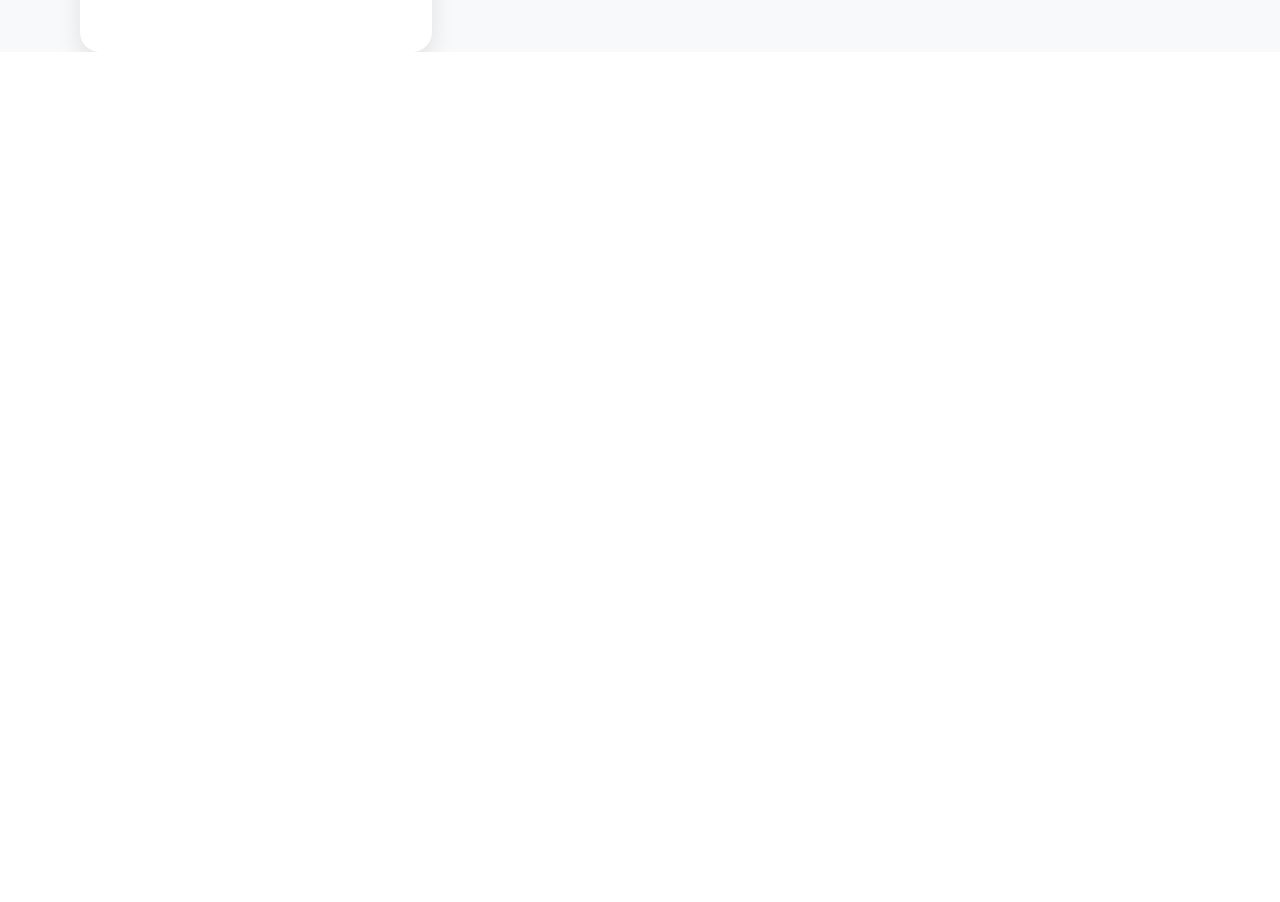
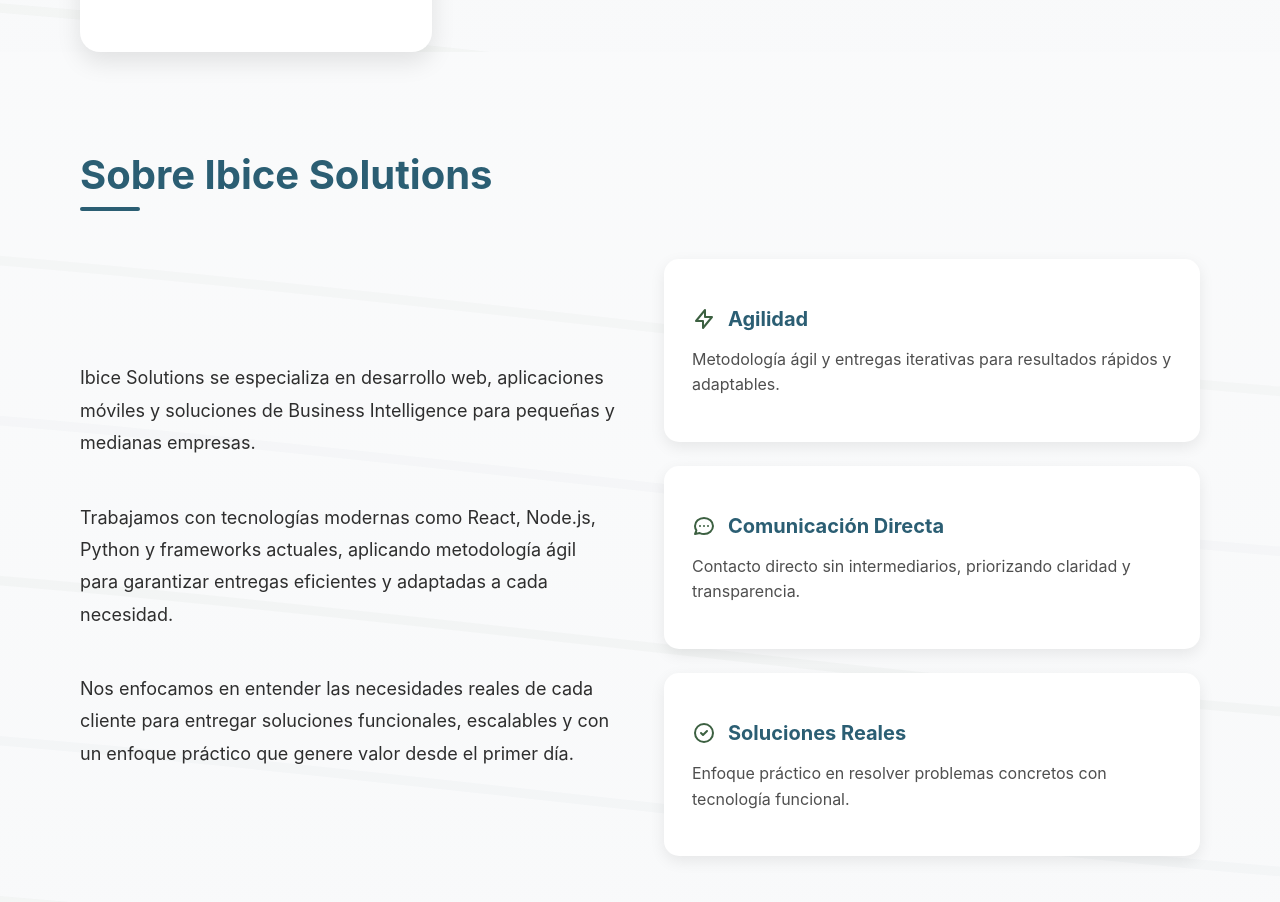
Before and after one commit to tobiasderene/ibice, a React (Create React App) app: page / in a window 1280 px wide. Shown: the part 2465-3367 px from the top of the page. Before the commit the page ends 2517 px from the top, so only its background shows below. Built offline with nearby package versions, Linux system fonts and the light colour scheme.

Commit message:
about us

```diff
--- a/src/App.jsx
+++ b/src/App.jsx
@@ -2,6 +2,7 @@ import Header from './components/Header';
 import Hero from './components/Hero';
 import Benefits from './components/Benefits';
 import Products from './components/Products';
+import AboutUs from './components/AboutUs';
 
 function App() {
   return (
@@ -10,6 +11,7 @@ function App() {
       <Hero id="inicio" />
       <Products id="productos" />
       <Benefits id="benefits" />
+      <AboutUs id="aboutus" />
     </>
   );
 }
--- a/src/components/AboutUs.jsx
+++ b/src/components/AboutUs.jsx
@@ -1,146 +1,109 @@
-import React, { useState, useEffect, useRef } from 'react';
+import { useEffect, useRef } from 'react';
 import '../styles/AboutUs.css';
 
-export default function SobreNosotros() {
-  const [isVisible, setIsVisible] = useState(false);
-  const sectionRef = useRef(null);
+const AboutSection = () => {
+  const headerRef = useRef(null);
+  const contentRef = useRef(null);
 
   useEffect(() => {
-    const observer = new IntersectionObserver(
-      ([entry]) => {
+    const observerOptions = {
+      threshold: 0.2,
+      rootMargin: '0px 0px -50px 0px'
+    };
+
+    const observer = new IntersectionObserver((entries) => {
+      entries.forEach(entry => {
         if (entry.isIntersecting) {
-          setIsVisible(true);
+          entry.target.classList.add('visible');
         }
-      },
-      { threshold: 0.2 }
-    );
+      });
+    }, observerOptions);
 
-    if (sectionRef.current) {
-      observer.observe(sectionRef.current);
-    }
+    if (headerRef.current) observer.observe(headerRef.current);
+    if (contentRef.current) observer.observe(contentRef.current);
 
     return () => {
-      if (sectionRef.current) {
-        observer.unobserve(sectionRef.current);
-      }
+      if (headerRef.current) observer.unobserve(headerRef.current);
+      if (contentRef.current) observer.unobserve(contentRef.current);
     };
   }, []);
 
-  const servicios = [
-    {
-      icon: '🎯',
-      titulo: 'Estrategia Digital',
-      descripcion: 'Desarrollamos estrategias personalizadas que impulsan tu presencia online y maximizan tu ROI.'
-    },
-    {
-      icon: '💻',
-      titulo: 'Desarrollo Web',
-      descripcion: 'Creamos sitios web y aplicaciones modernas, rápidas y optimizadas para todos los dispositivos.'
-    },
-    {
-      icon: '📱',
-      titulo: 'Apps Móviles',
-      descripcion: 'Diseñamos y desarrollamos aplicaciones móviles nativas e híbridas para iOS y Android.'
-    },
-    {
-      icon: '🎨',
-      titulo: 'Diseño UX/UI',
-      descripcion: 'Experiencias de usuario intuitivas y diseños visuales que conectan con tu audiencia.'
-    },
-    {
-      icon: '📊',
-      titulo: 'Marketing Digital',
-      descripcion: 'Campañas efectivas en redes sociales, SEO y publicidad digital para hacer crecer tu negocio.'
-    },
-    {
-      icon: '🔧',
-      titulo: 'Consultoría Tech',
-      descripcion: 'Asesoramiento especializado en tecnología para optimizar tus procesos y sistemas.'
-    }
-  ];
-
   return (
-    <section className="sobre-nosotros" id="sobre-nosotros" ref={sectionRef}>
-      <div className="sobre-nosotros-container">
-        <div className={`sobre-header ${isVisible ? 'visible' : ''}`}>
-          <h2 className="sobre-title">Sobre Nosotros</h2>
-          <p className="sobre-subtitle">
-            Somos un equipo apasionado de profesionales dedicados a transformar ideas en soluciones digitales innovadoras
-          </p>
+    <section className="about-section" id='aboutus'>
+      <div className="about-container">
+        {/* Header */}
+        <div className="about-header" ref={headerRef}>
+          <h2 className="about-title">Sobre Ibice Solutions</h2>
+          <div className="about-accent-line"></div>
         </div>
 
-        <div className={`sobre-content ${isVisible ? 'visible' : ''}`}>
-          <div className="sobre-descripcion">
-            <div className="descripcion-card">
-              <h3>Nuestra Misión</h3>
-              <p>
-                Empoderar a empresas y emprendedores con tecnología de vanguardia,
-                brindando soluciones digitales que no solo cumplen expectativas,
-                sino que las superan. Creemos en el poder de la innovación para
-                transformar negocios y crear experiencias memorables.
+        {/* Content Grid */}
+        <div className="about-content" ref={contentRef}>
+          {/* Columna de Texto */}
+          <div className="about-text-column">
+            <p className="about-paragraph">
+              Ibice Solutions se especializa en desarrollo web, aplicaciones móviles
+              y soluciones de Business Intelligence para pequeñas y medianas empresas.
+            </p>
+            <p className="about-paragraph">
+              Trabajamos con tecnologías modernas como React, Node.js, Python y frameworks
+              actuales, aplicando metodología ágil para garantizar entregas eficientes
+              y adaptadas a cada necesidad.
+            </p>
+            <p className="about-paragraph">
+              Nos enfocamos en entender las necesidades reales de cada cliente para
+              entregar soluciones funcionales, escalables y con un enfoque práctico
+              que genere valor desde el primer día.
+            </p>
+          </div>
+
+          {/* Columna de Valores */}
+          <div className="about-values-column">
+            <div className="about-value-item">
+              <h3 className="about-value-title">
+                <svg className="about-value-icon" fill="none" stroke="currentColor" viewBox="0 0 24 24">
+                  <path strokeLinecap="round" strokeLinejoin="round" strokeWidth="2" d="M13 10V3L4 14h7v7l9-11h-7z"/>
+                </svg>
+                Agilidad
+              </h3>
+              <p className="about-value-description">
+                Metodología ágil y entregas iterativas para resultados rápidos y adaptables.
               </p>
             </div>
 
-            <div className="descripcion-stats">
-              <div className="stat-item">
-                <span className="stat-number">150+</span>
-                <span className="stat-label">Proyectos Completados</span>
-              </div>
-              <div className="stat-item">
-                <span className="stat-number">50+</span>
-                <span className="stat-label">Clientes Satisfechos</span>
-              </div>
-              <div className="stat-item">
-                <span className="stat-number">10+</span>
-                <span className="stat-label">Años de Experiencia</span>
-              </div>
+            <div className="about-value-item">
+              <h3 className="about-value-title">
+                <svg className="about-value-icon" fill="none" stroke="currentColor" viewBox="0 0 24 24">
+                  <path strokeLinecap="round" strokeLinejoin="round" strokeWidth="2" d="M8 12h.01M12 12h.01M16 12h.01M21 12c0 4.418-4.03 8-9 8a9.863 9.863 0 01-4.255-.949L3 20l1.395-3.72C3.512 15.042 3 13.574 3 12c0-4.418 4.03-8 9-8s9 3.582 9 8z"/>
+                </svg>
+                Comunicación Directa
+              </h3>
+              <p className="about-value-description">
+                Contacto directo sin intermediarios, priorizando claridad y transparencia.
+              </p>
             </div>
-          </div>
 
-          <div className="sobre-valores">
-            <h3>Nuestros Valores</h3>
-            <div className="valores-grid">
-              <div className="valor-item">
-                <span className="valor-icon">⚡</span>
-                <h4>Innovación</h4>
-                <p>Siempre buscando las mejores soluciones tecnológicas</p>
-              </div>
-              <div className="valor-item">
-                <span className="valor-icon">🤝</span>
-                <h4>Compromiso</h4>
-                <p>Dedicados al éxito de cada proyecto</p>
-              </div>
-              <div className="valor-item">
-                <span className="valor-icon">🌟</span>
-                <h4>Excelencia</h4>
-                <p>Calidad en cada línea de código</p>
-              </div>
-              <div className="valor-item">
-                <span className="valor-icon">💡</span>
-                <h4>Creatividad</h4>
-                <p>Diseños únicos que destacan</p>
-              </div>
+            <div className="about-value-item">
+              <h3 className="about-value-title">
+                <svg className="about-value-icon" fill="none" stroke="currentColor" viewBox="0 0 24 24">
+                  <path strokeLinecap="round" strokeLinejoin="round" strokeWidth="2" d="M9 12l2 2 4-4m6 2a9 9 0 11-18 0 9 9 0 0118 0z"/>
+                </svg>
+                Soluciones Reales
+              </h3>
+              <p className="about-value-description">
+                Enfoque práctico en resolver problemas concretos con tecnología funcional.
+              </p>
             </div>
           </div>
         </div>
 
-        <div className={`servicios-grid ${isVisible ? 'visible' : ''}`}>
-          <h3 className="servicios-title">Lo Que Hacemos</h3>
-          <div className="servicios-container">
-            {servicios.map((servicio, index) => (
-              <div
-                key={index}
-                className="servicio-card"
-                style={{ animationDelay: `${index * 0.1}s` }}
-              >
-                <div className="servicio-icon">{servicio.icon}</div>
-                <h4 className="servicio-titulo">{servicio.titulo}</h4>
-                <p className="servicio-descripcion">{servicio.descripcion}</p>
-              </div>
-            ))}
-          </div>
-        </div>
+        {/* CTA Opcional */}
+        {/* <div className="about-cta">
+          <a href="#contact" className="about-cta-button">Hablemos de tu proyecto</a>
+        </div> */}
       </div>
     </section>
   );
-}
+};
+
+export default AboutSection;
--- a/src/components/Header.jsx
+++ b/src/components/Header.jsx
@@ -43,7 +43,7 @@ export default function Header() {
           <a href="#inicio" onClick={(e) => { e.preventDefault(); scrollToSection('inicio'); }}>Inicio</a>
           <a href="#productos" onClick={(e) => { e.preventDefault(); scrollToSection('productos'); }}>Servicios</a>
           <a href="#benefits" onClick={(e) => { e.preventDefault(); scrollToSection('benefits'); }}>Beneficios</a>
-          <a href="#contacto" onClick={(e) => { e.preventDefault(); scrollToSection('contacto'); }}>Sobre Nosotros</a>
+          <a href="#aboutus" onClick={(e) => { e.preventDefault(); scrollToSection('aboutus'); }}>Sobre Nosotros</a>
         </nav>
 
         <button className="cta-button desktop-cta">Comenzar</button>
@@ -65,7 +65,7 @@ export default function Header() {
             <a href="#inicio" onClick={(e) => { e.preventDefault(); scrollToSection('inicio'); }}>Inicio</a>
             <a href="#productos" onClick={(e) => { e.preventDefault(); scrollToSection('productos'); }}>Productos</a>
             <a href="#benefits" onClick={(e) => { e.preventDefault(); scrollToSection('benefits'); }}>Beneficios</a>
-            <a href="#contacto" onClick={(e) => { e.preventDefault(); scrollToSection('contacto'); }}>Sobre Nosotros</a>
+            <a href="#aboutus" onClick={(e) => { e.preventDefault(); scrollToSection('aboutus'); }}>Sobre Nosotros</a>
             <button className="cta-button mobile-cta">Comenzar</button>
           </nav>
         </div>
--- a/src/styles/AboutUs.css
+++ b/src/styles/AboutUs.css
@@ -1,353 +1,260 @@
-/* SobreNosotros.css */
-
-.sobre-nosotros {
-  width: 100%;
-  min-height: 100vh;
-  background: linear-gradient(135deg, #f5f7fa 0%, #c3cfe2 100%);
-  position: relative;
-  overflow: hidden;
-}
-
-.sobre-nosotros::before {
+/* --- SECCIÓN ABOUT US --- */
+.about-section::before {
   content: '';
   position: absolute;
   top: 0;
   left: 0;
   width: 100%;
   height: 100%;
-  background-image:
-    radial-gradient(circle at 20% 50%, rgba(184, 255, 60, 0.1) 0%, transparent 50%),
-    radial-gradient(circle at 80% 80%, rgba(106, 140, 175, 0.15) 0%, transparent 50%);
+  background-image: url('/src/assets/decor-lines.svg');
+  background-repeat: no-repeat;
+  background-position: center;
+  background-size: 300%;
+  opacity: 0.3;
   pointer-events: none;
+  z-index: 0;
 }
 
-.sobre-nosotros-container {
-  max-width: 1200px;
-  margin: 0 auto;
+.about-section {
+  width: 100%;
+  min-height: 100vh;
+  display: flex;
+  align-items: center;
+  position: relative;
+  background: linear-gradient(
+    to bottom,
+    rgba(248, 249, 250, 0.8) 0%,
+    rgba(248, 249, 250, 0.95) 100%
+  );
+  transition: background 0.8s ease-in-out;
+  padding: 4rem 0;
+  box-sizing: border-box;
+}
+
+.about-container {
+  width: calc(100% - 10rem);
+  margin: 0 5rem;
   position: relative;
   z-index: 1;
+  box-sizing: border-box;
 }
 
 /* Header */
-.sobre-header {
-  text-align: center;
-  margin-bottom: 80px;
+.about-header {
+  text-align: left;
+  margin-bottom: 3rem;
   opacity: 0;
-  transform: translateY(30px);
-  transition: all 0.8s ease;
+  transform: translateY(40px);
+  transition: opacity 1s ease, transform 1s ease;
 }
 
-.sobre-header.visible {
+.about-header.visible {
   opacity: 1;
   transform: translateY(0);
 }
 
-.sobre-label {
-  display: inline-block;
-  padding: 8px 20px;
-  background: rgba(184, 255, 60, 0.2);
-  color: #5a7d3a;
-  border-radius: 20px;
-  font-size: 0.9rem;
-  font-weight: 600;
-  text-transform: uppercase;
-  letter-spacing: 1px;
-  margin-bottom: 20px;
+.about-title {
+  font-size: 2.5rem;
+  font-weight: 700;
+  color: #2B5E73;
+  margin-bottom: 0.5rem;
 }
 
-.sobre-title {
-  font-size: clamp(2.5rem, 5vw, 4rem);
-  font-weight: 800;
-  color: #1a2332;
-  margin: 20px 0;
-  background: linear-gradient(135deg, #1a2332 0%, #4a5f8a 100%);
-  -webkit-background-clip: text;
-  -webkit-text-fill-color: transparent;
-  background-clip: text;
+.about-accent-line {
+  width: 60px;
+  height: 4px;
+  background-color: #2B5E73;
+  margin-bottom: 1rem;
+  border-radius: 2px;
 }
 
-.sobre-subtitle {
-  font-size: 1.2rem;
-  color: #5a6c7d;
-  max-width: 700px;
-  margin: 0 auto;
-  line-height: 1.6;
+/* Content Grid */
+.about-content {
+  display: grid;
+  grid-template-columns: 1fr 1fr;
+  gap: 3rem;
+  opacity: 0;
+  transform: translateY(50px);
+  transition: opacity 1s ease, transform 1s ease;
 }
 
-/* Content */
-.sobre-content {
-  display: grid;
-  grid-template-columns: 1fr 1fr;
-  gap: 40px;
-  margin-bottom: 80px;
-  opacity: 0;
-  transform: translateY(30px);
-  transition: all 0.8s ease 0.2s;
-}
-
-.sobre-content.visible {
+.about-content.visible {
   opacity: 1;
   transform: translateY(0);
 }
 
-.descripcion-card {
-  background: white;
-  padding: 40px;
-  border-radius: 20px;
-  box-shadow: 0 10px 40px rgba(0, 0, 0, 0.1);
-  margin-bottom: 30px;
+/* Columna de Texto */
+.about-text-column {
+  display: flex;
+  flex-direction: column;
+  justify-content: center;
+}
+
+.about-paragraph {
+  font-size: 1.125rem;
+  color: #2E2E2E;
+  line-height: 1.8;
+  margin-bottom: 1.5rem;
+}
+
+.about-paragraph:last-child {
+  margin-bottom: 0;
+}
+
+/* Columna de Valores/Pilares */
+.about-values-column {
+  display: flex;
+  flex-direction: column;
+  gap: 1.5rem;
+}
+
+.about-value-item {
+  background-color: #fff;
+  border-radius: 15px;
+  padding: 1.75rem;
+  box-shadow: 0 5px 15px rgba(0,0,0,0.08);
   transition: transform 0.3s ease, box-shadow 0.3s ease;
 }
 
-.descripcion-card:hover {
-  transform: translateY(-5px);
-  box-shadow: 0 15px 50px rgba(0, 0, 0, 0.15);
+.about-value-item:hover {
+  transform: translateX(8px);
+  box-shadow: 0 8px 20px rgba(43, 94, 115, 0.15);
 }
 
-.descripcion-card h3 {
-  font-size: 1.8rem;
-  color: #1a2332;
-  margin-bottom: 20px;
+.about-value-title {
+  font-size: 1.25rem;
   font-weight: 700;
+  color: #2B5E73;
+  margin-bottom: 0.5rem;
+  display: flex;
+  align-items: center;
+  gap: 0.75rem;
 }
 
-.descripcion-card p {
-  color: #5a6c7d;
-  line-height: 1.8;
-  font-size: 1.05rem;
+.about-value-icon {
+  width: 1.5rem;
+  height: 1.5rem;
+  color: #3C6041;
 }
 
-.descripcion-stats {
-  display: grid;
-  grid-template-columns: repeat(3, 1fr);
-  gap: 20px;
+.about-value-description {
+  font-size: 1rem;
+  color: #4f4f4f;
+  line-height: 1.6;
 }
 
-.stat-item {
-  background: white;
-  padding: 30px 20px;
-  border-radius: 15px;
-  text-align: center;
-  box-shadow: 0 5px 20px rgba(0, 0, 0, 0.08);
-  transition: transform 0.3s ease;
+/* CTA Button (opcional) */
+.about-cta {
+  margin-top: 2rem;
+  text-align: left;
 }
 
-.stat-item:hover {
-  transform: translateY(-5px);
+.about-cta-button {
+  display: inline-block;
+  padding: 1rem 2rem;
+  background-color: #2B5E73;
+  color: #F8F9FA;
+  font-size: 1rem;
+  font-weight: 600;
+  border-radius: 10px;
+  text-decoration: none;
+  transition: background-color 0.3s ease, transform 0.3s ease;
+  box-shadow: 0 4px 15px rgba(43, 94, 115, 0.2);
 }
 
-.stat-number {
-  display: block;
-  font-size: 2.5rem;
-  font-weight: 800;
-  color: #b8ff3c;
-  text-shadow: 0 2px 10px rgba(184, 255, 60, 0.3);
-  margin-bottom: 10px;
+.about-cta-button:hover {
+  background-color: #3C6041;
+  transform: translateY(-2px);
+  box-shadow: 0 6px 20px rgba(43, 94, 115, 0.3);
 }
 
-.stat-label {
-  display: block;
-  font-size: 0.9rem;
-  color: #5a6c7d;
-  font-weight: 600;
-}
-
-.sobre-valores {
-  background: white;
-  padding: 40px;
-  border-radius: 20px;
-  box-shadow: 0 10px 40px rgba(0, 0, 0, 0.1);
-}
-
-.sobre-valores h3 {
-  font-size: 1.8rem;
-  color: #1a2332;
-  margin-bottom: 30px;
-  font-weight: 700;
-}
-
-.valores-grid {
-  display: grid;
-  grid-template-columns: repeat(2, 1fr);
-  gap: 25px;
-}
-
-.valor-item {
-  text-align: center;
-  padding: 20px;
-  border-radius: 15px;
-  background: linear-gradient(135deg, #f8f9fa 0%, #e9ecef 100%);
-  transition: all 0.3s ease;
-}
-
-.valor-item:hover {
-  background: linear-gradient(135deg, #b8ff3c 0%, #a0e830 100%);
-  transform: scale(1.05);
-}
-
-.valor-item:hover h4,
-.valor-item:hover p {
-  color: #1a2332;
-}
-
-.valor-icon {
-  font-size: 2.5rem;
-  display: block;
-  margin-bottom: 15px;
-}
-
-.valor-item h4 {
-  font-size: 1.1rem;
-  color: #1a2332;
-  margin-bottom: 10px;
-  font-weight: 700;
-}
-
-.valor-item p {
-  font-size: 0.9rem;
-  color: #5a6c7d;
-  line-height: 1.5;
-}
-
-/* Servicios */
-.servicios-grid {
-  opacity: 0;
-  transform: translateY(30px);
-  transition: all 0.8s ease 0.4s;
-}
-
-.servicios-grid.visible {
-  opacity: 1;
-  transform: translateY(0);
-}
-
-.servicios-title {
-  font-size: 2.5rem;
-  font-weight: 800;
-  color: #1a2332;
-  text-align: center;
-  margin-bottom: 50px;
-}
-
-.servicios-container {
-  display: grid;
-  grid-template-columns: repeat(auto-fit, minmax(300px, 1fr));
-  gap: 30px;
-  margin-bottom: 50px;
-}
-
-.servicio-card {
-  background: white;
-  padding: 35px;
-  border-radius: 20px;
-  box-shadow: 0 5px 30px rgba(0, 0, 0, 0.08);
-  transition: all 0.3s ease;
-  opacity: 0;
-  animation: fadeInUp 0.6s ease forwards;
-  position: relative;
-  overflow: hidden;
-}
-
-.servicio-card::before {
-  content: '';
-  position: absolute;
-  top: 0;
-  left: 0;
-  width: 100%;
-  height: 4px;
-  background: linear-gradient(90deg, #b8ff3c 0%, #a0e830 100%);
-  transform: scaleX(0);
-  transform-origin: left;
-  transition: transform 0.3s ease;
-}
-
-.servicio-card:hover::before {
-  transform: scaleX(1);
-}
-
-.servicio-card:hover {
-  transform: translateY(-10px);
-  box-shadow: 0 15px 50px rgba(0, 0, 0, 0.15);
-}
-
-@keyframes fadeInUp {
-  to {
-    opacity: 1;
-    transform: translateY(0);
-  }
-}
-
-.servicio-icon {
-  font-size: 3rem;
-  margin-bottom: 20px;
-  display: block;
-}
-
-.servicio-titulo {
-  font-size: 1.3rem;
-  color: #1a2332;
-  margin-bottom: 15px;
-  font-weight: 700;
-}
-
-.servicio-descripcion {
-  color: #5a6c7d;
-  line-height: 1.7;
-  font-size: 1rem;
-}
-
-/* Responsive */
+/* Responsividad */
 @media (max-width: 1024px) {
-  .sobre-content {
-    grid-template-columns: 1fr;
+  .about-container {
+    width: calc(100% - 6rem);
+    margin: 0 3rem;
   }
 
-  .valores-grid {
-    grid-template-columns: 1fr;
+  .about-content {
+    gap: 2rem;
   }
 }
 
 @media (max-width: 768px) {
-  .sobre-nosotros {
-    padding: 60px 20px;
+  .about-section {
+    padding: 3rem 0;
   }
 
-  .sobre-header {
-    margin-bottom: 50px;
+  .about-container {
+    width: calc(100% - 3rem);
+    margin: 0 1.5rem;
   }
 
-  .sobre-title {
-    font-size: 2rem;
+  .about-header {
+    text-align: center;
+    margin-bottom: 2rem;
   }
 
-  .sobre-subtitle {
+  .about-title {
+    font-size: clamp(2rem, 5vw, 2.5rem);
+  }
+
+  .about-content {
+    grid-template-columns: 1fr;
+    gap: 2rem;
+  }
+
+  .about-paragraph {
     font-size: 1rem;
   }
 
-  .descripcion-stats {
-    grid-template-columns: 1fr;
+  .about-value-item {
+    padding: 1.5rem;
   }
 
-  .stat-number {
-    font-size: 2rem;
+  .about-value-title {
+    font-size: 1.125rem;
   }
 
-  .servicios-container {
-    grid-template-columns: 1fr;
-  }
-
-  .servicios-title {
-    font-size: 2rem;
+  .about-cta {
+    text-align: center;
   }
 }
 
 @media (max-width: 480px) {
-  .descripcion-card,
-  .sobre-valores {
-    padding: 25px;
+  .about-section {
+    padding: 2rem 0;
   }
 
-  .servicio-card {
-    padding: 25px;
+  .about-container {
+    width: calc(100% - 2rem);
+    margin: 0 1rem;
+  }
+
+  .about-header {
+    margin-bottom: 1.5rem;
+  }
+
+  .about-title {
+    font-size: 2rem;
+  }
+
+  .about-content {
+    gap: 1.5rem;
+  }
+
+  .about-value-item {
+    padding: 1.25rem;
+  }
+
+  .about-value-item:hover {
+    transform: translateX(4px);
   }
 }
+
+@media (max-width: 380px) {
+  .about-container {
+    width: calc(100% - 1.5rem);
+    margin: 0 0.75rem;
+  }
+}
```
Also changed, not shown: src/styles/Benefits.css (line endings or trailing spaces).
